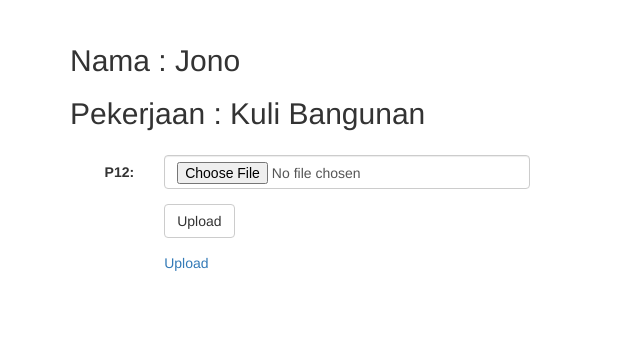
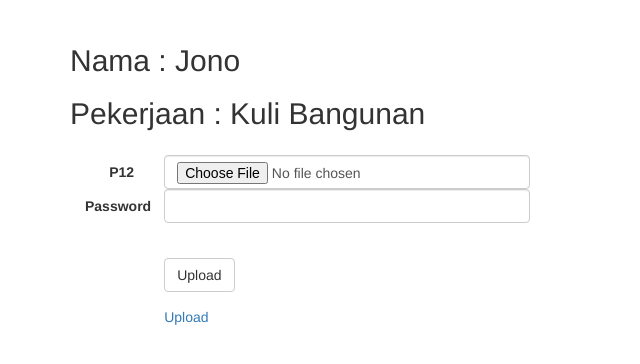
Before and after one commit to bintangglenn/FileSigner, a PHP site: page /profil.php in a window 1280 px wide. Shown: the top 364 px of the page, without its empty margins (0-640 px from the left). Run offline with PHP 8.4, Linux system fonts and the light colour scheme.

Commit message:
Add slot for input password

```diff
--- a/index.php
+++ b/index.php
@@ -16,12 +16,6 @@
                     <label class="control-label col-sm-2" for="document">File:</label>
                     <div class="col-sm-10">
                       <input type="file" name="document" id="document" class="form-control">
-                    </div>
-                </div>
-                <div class="form-group">
-                    <label class="control-label col-sm-2" for="document">File P12:</label>
-                    <div class="col-sm-10">
-                      <input type="file" name="p12" id="document" class="form-control">
                     </div>
                 </div>
                 <div class="form-group">
--- a/profil.php
+++ b/profil.php
@@ -23,10 +23,15 @@
 
 
                 <div class="form-group">
-                    <label class="control-label col-sm-2" for="document">P12:</label>
+                    <label class="control-label col-sm-2" for="document">P12</label>
                     <div class="col-sm-10">
                       <input type="file" name="p12" id="file12" class="form-control">
                     </div>
+                    <label class="control-label col-sm-2" for="document">Password</label>
+                    <div class="col-sm-10">
+                        <input type="text" name="p12Password" class="form-control"><br>
+                    </div>
+
                 </div>
 
                 <div class="form-group">
```
Also changed, not shown: profilConfig.php (+9 -4 lines), 2 other files.
